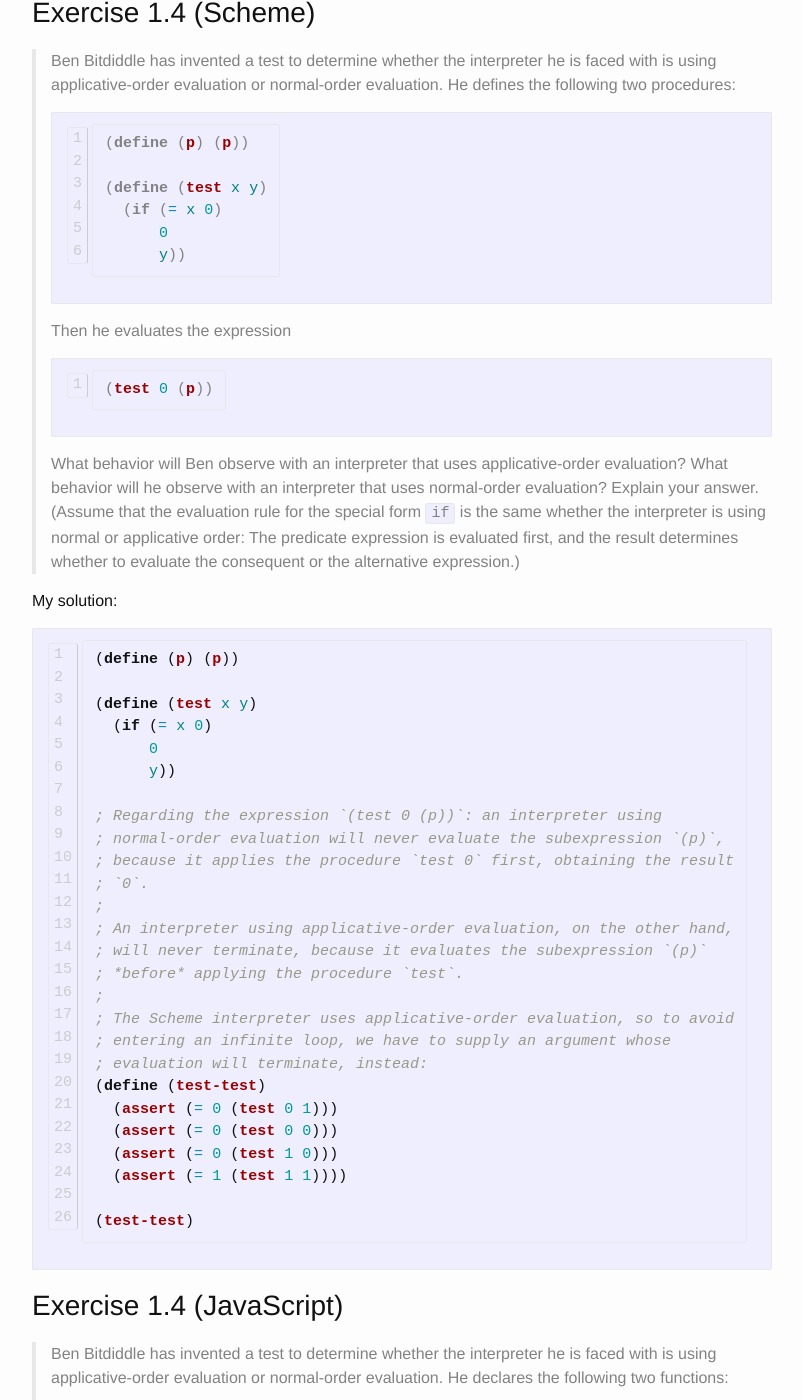
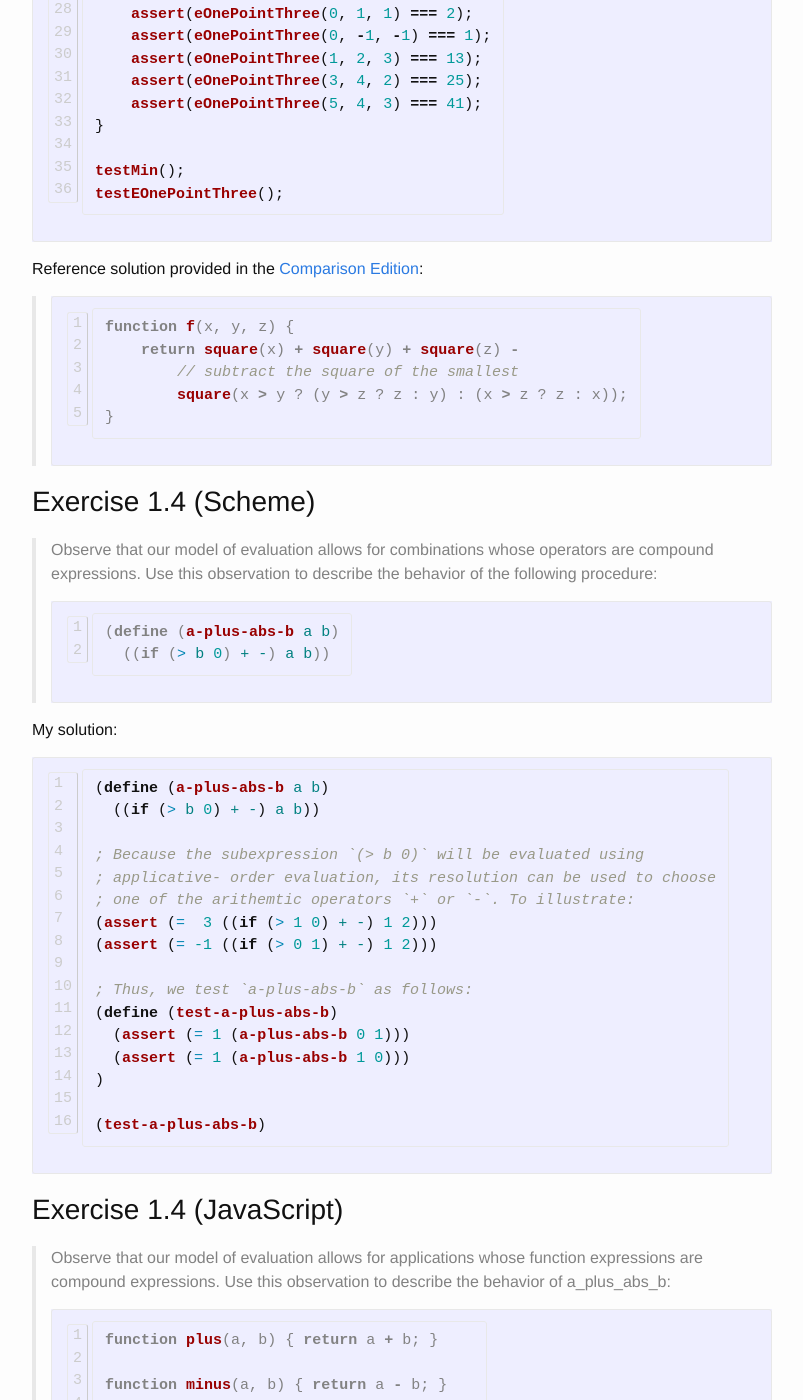
Before and after one commit to bitfragment/exs, a Jekyll site: the page built from _posts/2022-06-16-expressions.md, in a window 1280 px wide and 1400 px high, scrolled down 5265 px. Shown: the whole window, without its empty margins (238-1041 px from the left). Built offline with Jekyll 4.4.1, drawn with Linux system fonts in a browser that asks for light colours; some of the changed text lies outside the part shown.

Commit message:
Add reference solutions

````diff
--- a/_posts/2022-06-16-expressions.md
+++ b/_posts/2022-06-16-expressions.md
@@ -18,6 +18,10 @@
 
 Using the occasion of the 2022 JavaScript edition of *SICP* to work
 through the original again, alongside this new edition.
+
+Reference solutions provided in the [Comparison Edition].
+
+[Comparison Edition]: https://sicp.sourceacademy.org/index.html
 
 
 ## Setup
@@ -178,6 +182,14 @@
 (test-e1.3)
 ```
 
+Reference solution provided in the [Comparison Edition]:
+
+> ```scheme
+> (define (f x y z)
+>    (let ((smallest (if (> x y) (if (> y z) z y) (if (> x z) z x))))
+>       (- (+ (square x) (square y) (square z)) (square smallest))))
+> ```
+
 
 ## Exercise 1.3 (JavaScript)
 
@@ -225,8 +237,92 @@
 testEOnePointThree();
 ```
 
+Reference solution provided in the [Comparison Edition]:
+
+> ```js
+> function f(x, y, z) {
+>     return square(x) + square(y) + square(z) -
+>         // subtract the square of the smallest
+>         square(x > y ? (y > z ? z : y) : (x > z ? z : x));
+> }
+> ```
+
 
 ## Exercise 1.4 (Scheme)
+
+> Observe that our model of evaluation allows for combinations whose
+> operators are compound expressions. Use this observation to describe
+> the behavior of the following procedure:
+>
+> ```scheme
+> (define (a-plus-abs-b a b)
+>   ((if (> b 0) + -) a b))
+> ```
+
+My solution:
+
+```scheme
+(define (a-plus-abs-b a b)
+  ((if (> b 0) + -) a b))
+
+; Because the subexpression `(> b 0)` will be evaluated using
+; applicative- order evaluation, its resolution can be used to choose
+; one of the arithemtic operators `+` or `-`. To illustrate:
+(assert (=  3 ((if (> 1 0) + -) 1 2)))
+(assert (= -1 ((if (> 0 1) + -) 1 2)))
+
+; Thus, we test `a-plus-abs-b` as follows:
+(define (test-a-plus-abs-b)
+  (assert (= 1 (a-plus-abs-b 0 1)))
+  (assert (= 1 (a-plus-abs-b 1 0)))
+)
+
+(test-a-plus-abs-b)
+```
+
+
+## Exercise 1.4 (JavaScript)
+
+> Observe that our model of evaluation allows for applications whose
+> function expressions are compound expressions. Use this observation to
+> describe the behavior of a_plus_abs_b:
+>
+> ```js
+> function plus(a, b) { return a + b; }
+>
+> function minus(a, b) { return a - b; }
+>
+> function a_plus_abs_b(a, b) {
+>     return (b >= 0 ? plus : minus)(a, b);
+> }
+> ```
+
+My solution:
+
+```js
+function plus(a, b) { return a + b; }
+
+function minus(a, b) { return a - b; }
+
+function aPlusAbsB(a, b) {
+    return (b >= 0 ? plus : minus)(a, b);
+}
+
+// My explanation is the same as for the Scheme solution.
+assert( 3 === (1 > 0 ? plus : minus)(1, 2))
+assert(-1 === (0 > 1 ? plus : minus)(1, 2))
+
+function testAPlusAbsB() {
+    assert(1 === aPlusAbsB(0, 1));
+    assert(1 === aPlusAbsB(1, 0));
+    assert(2 === aPlusAbsB(1, -1));
+}
+
+testAPlusAbsB();
+```
+
+
+## Exercise 1.5 (Scheme)
 
 > Ben Bitdiddle has invented a test to determine whether the interpreter
 > he is faced with is using applicative-order evaluation or normal-order
@@ -286,7 +382,7 @@
 ```
 
 
-## Exercise 1.4 (JavaScript)
+## Exercise 1.5 (JavaScript)
 
 > Ben Bitdiddle has invented a test to determine whether the interpreter
 > he is faced with is using applicative-order evaluation or normal-order
````
